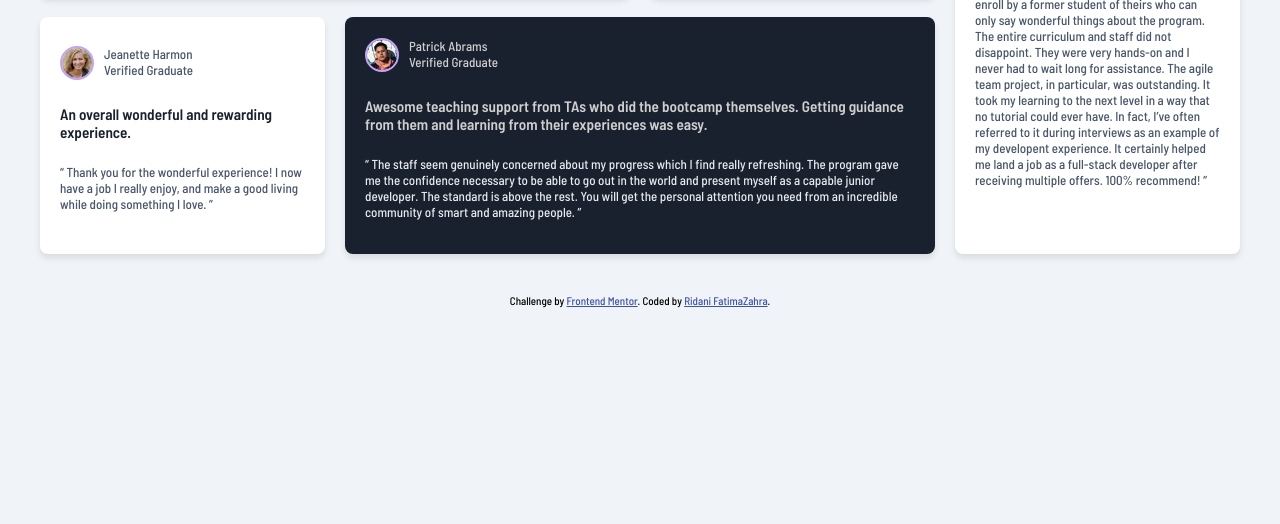
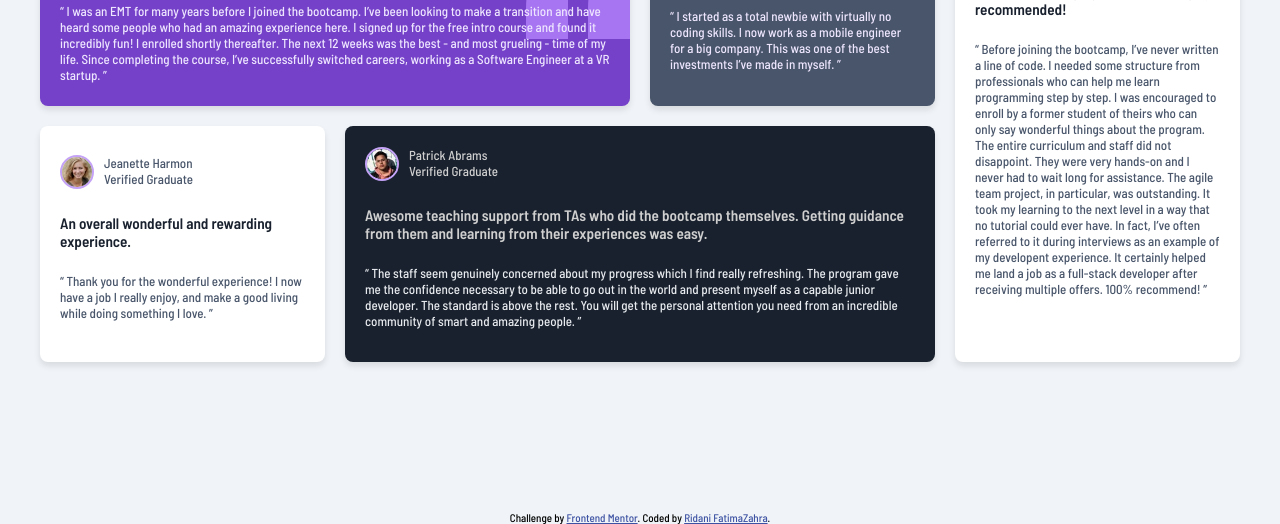
Before and after one commit to RidaniFZ/testimonials-grid-section-main, a plain HTML site: page index.html in a window 1280 px wide. Shown: the part 279-803 px from the top of the page. Drawn offline with Linux system fonts and the light colour scheme.

Commit message:
refactor main styles for improved layout and responsiveness

```diff
--- a/styles.css
+++ b/styles.css
@@ -8,8 +8,11 @@ body {
   min-height: 100vh;
 }
 main {
-  align-items: center;
-  padding: 20px;
+    display: flex;
+    justify-content: center;
+    align-items: center;
+    padding: 20px;
+    min-height: calc(100vh - 50px); /* Adjust height to account for footer */
 }
 .container-grid {
   display: grid;
```
